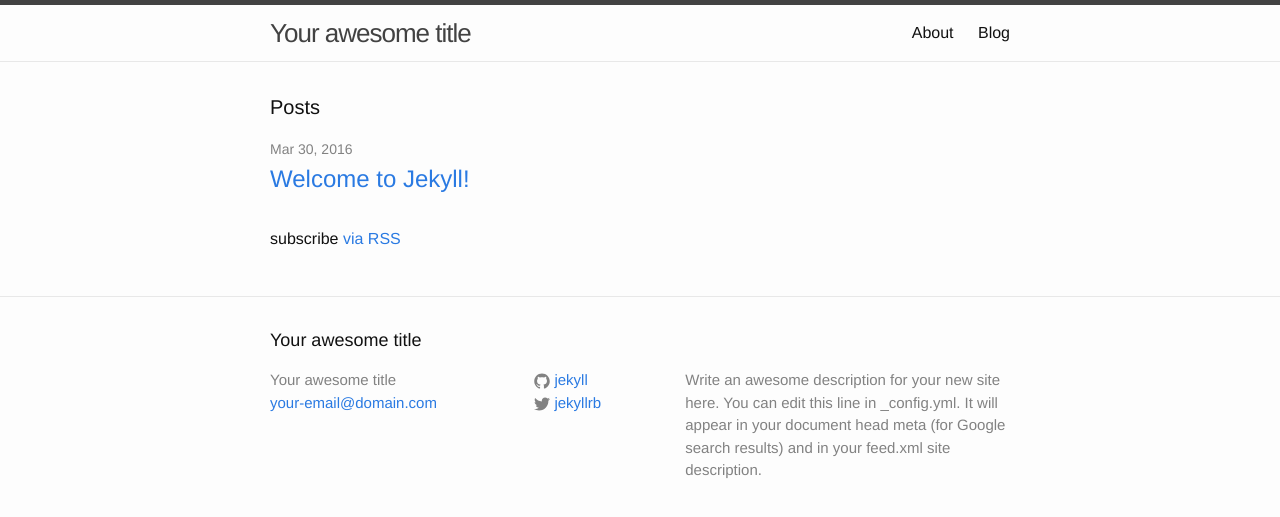
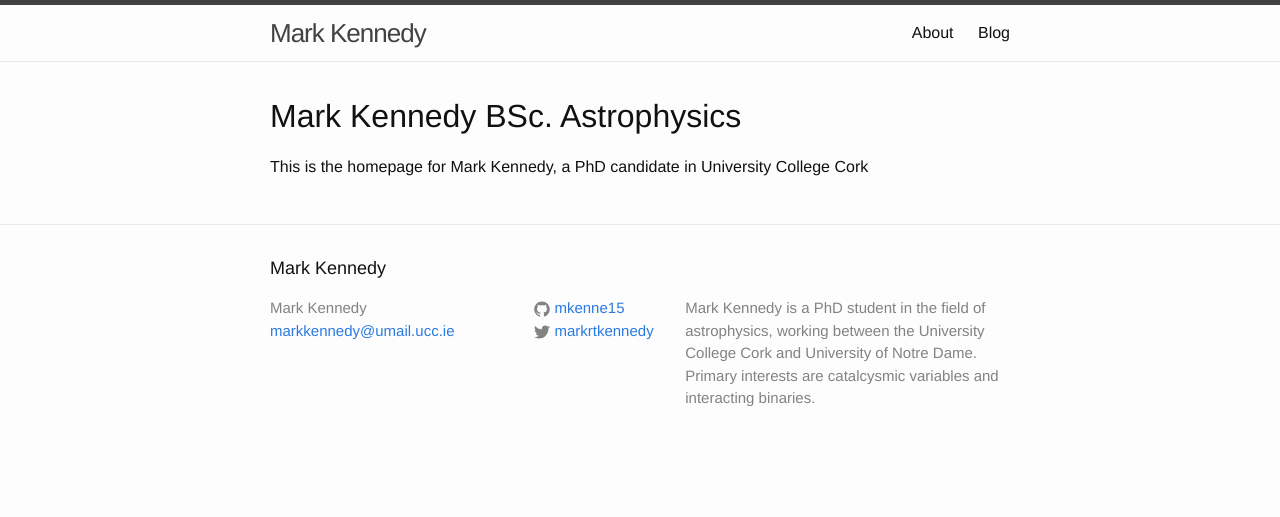
Before and after one commit to mkenne15/mkenne15.github.io, a Jekyll site: the page built from index.html, in a window 1280 px wide. Shown: the top 517 px of the page. Built offline with Jekyll 4.4.1, drawn with Linux system fonts in a browser that asks for light colours.

Commit message:
forgot some stuff the last push

```diff
--- a/_config.yml
+++ b/_config.yml
@@ -6,16 +6,14 @@
 # 'jekyll serve'. If you change this file, please restart the server process.
 
 # Site settings
-title: Your awesome title
-email: your-email@domain.com
+title: Mark Kennedy
+email: markkennedy@umail.ucc.ie
 description: > # this means to ignore newlines until "baseurl:"
-  Write an awesome description for your new site here. You can edit this
-  line in _config.yml. It will appear in your document head meta (for
-  Google search results) and in your feed.xml site description.
+  Mark Kennedy is a PhD student in the field of astrophysics, working between the University College Cork and University of Notre Dame. Primary interests are catalcysmic variables and interacting binaries.
 baseurl: "" # the subpath of your site, e.g. /blog
 url: "http://yourdomain.com" # the base hostname & protocol for your site
-twitter_username: jekyllrb
-github_username:  jekyll
+twitter_username: markrtkennedy
+github_username:  mkenne15
 
 # Build settings
 markdown: kramdown
--- a/index.html
+++ b/index.html
@@ -2,22 +2,7 @@
 layout: default
 ---
 
-<div class="home">
-
-  <h1 class="page-heading">Posts</h1>
-
-  <ul class="post-list">
-    {% for post in site.posts %}
-      <li>
-        <span class="post-meta">{{ post.date | date: "%b %-d, %Y" }}</span>
-
-        <h2>
-          <a class="post-link" href="{{ post.url | prepend: site.baseurl }}">{{ post.title }}</a>
-        </h2>
-      </li>
-    {% endfor %}
-  </ul>
-
-  <p class="rss-subscribe">subscribe <a href="{{ "/feed.xml" | prepend: site.baseurl }}">via RSS</a></p>
-
+<div class="blurb">
+	<h1>Mark Kennedy BSc. Astrophysics</h1>
+	<p>This is the homepage for Mark Kennedy, a PhD candidate in University College Cork</p>
 </div>
```
